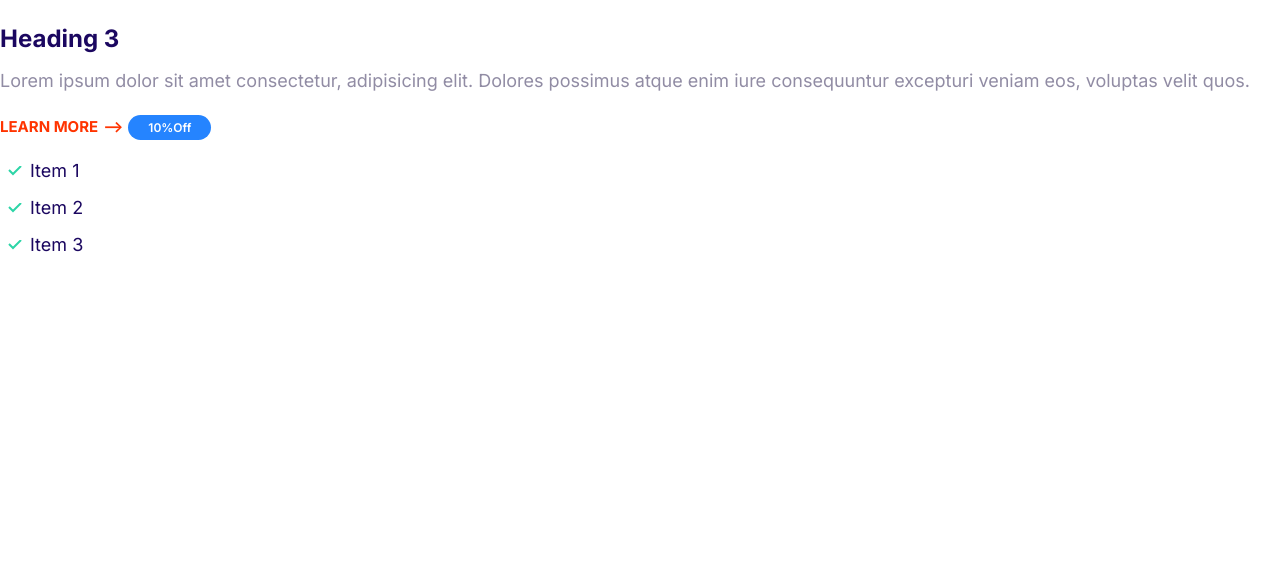
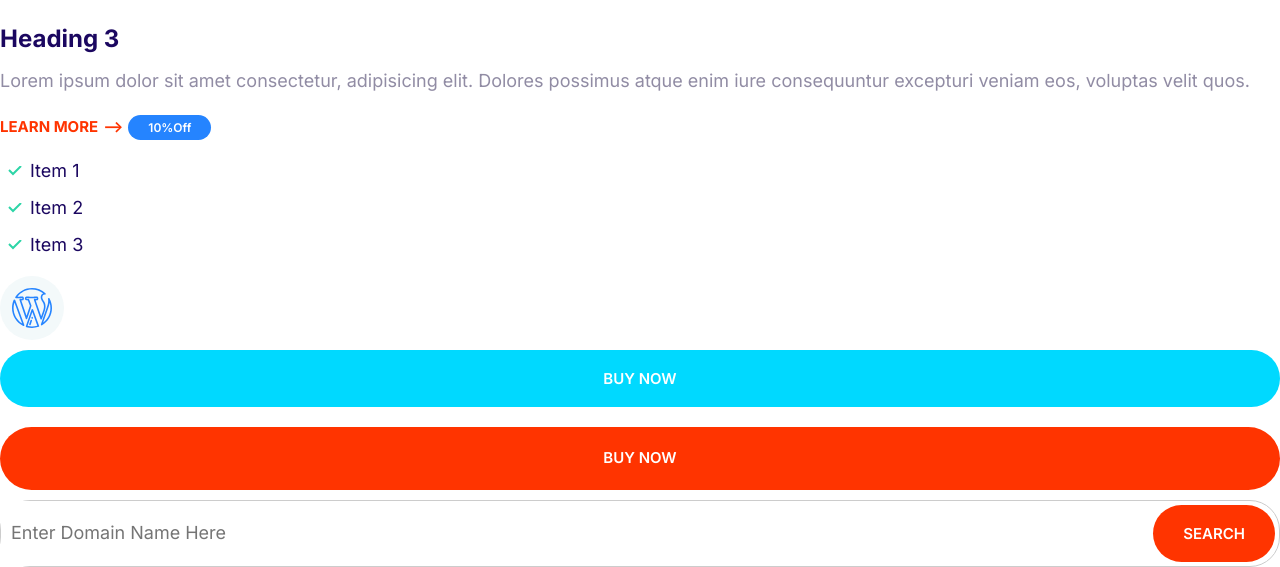
Before and after one commit to Deeprosunix/Moshify, a plain HTML site: page index.html in a window 1280 px wide. Shown: the part 270-837 px from the top of the page. Before the commit the page ends 800 px from the top, so only its background shows below. Drawn offline with Linux system fonts and the light colour scheme.

Commit message:
Creating Input Groups

```diff
--- a/CSS/styles.css
+++ b/CSS/styles.css
@@ -5,6 +5,11 @@
     --colour-accent: #ff3400;
     --colour-body: #918ca4;
     --colour-headings: #1b0760;
+    --colour-border: #ccc;
+    --border-radius: 30px;
+}
+*,*::after,*::before {
+    box-sizing: border-box;
 }
 
 /*Typography*/
@@ -129,3 +134,94 @@ a {
         padding-left: 0;
     }
 }
+
+/*Icons*/
+.icon{
+    width: 40px;
+    height: 40px;
+}
+.icon--primary {
+    fill: var(--colour-primary);
+}
+.icon-container{
+    align-items: center;
+    background-color: #f3f9fa;
+    border-radius: 100%;
+    display: inline-flex;
+    height: 64px;
+    justify-content: center;
+    width: 64px;
+
+}
+/*button*/
+
+.btn{
+    border-radius: 40px;
+    border: 0;
+    cursor: pointer;
+    font-size: 1.8rem;
+    font-weight: 600;
+    padding: 2rem 3rem;
+    text-transform: uppercase;
+    white-space: nowrap;
+    text-align: center;
+    margin: 1rem 0;
+}
+.btn--primary {
+    background-color: var(--colour-primary);
+    color: #fff;
+}
+.btn--primary:hover {
+    background: #3a8ffd;
+}
+.btn--secondary {
+    background-color: var(--colour-secondary);
+    color: #fff;
+}
+.btn--secondary:hover {
+    background: #00c8cb;
+}
+.btn--accent {
+    background-color: var(--colour-accent);
+    color: #fff;
+}
+.btn--accent:hover {
+    background-color: #cc3000;
+}
+.btn--block {
+    width: 100%;
+    display: inline-block;
+}
+.btn--outline {
+    border: 2px solid var(--colour-headings);
+    color: var(--colour-headings);
+    background-color: #fff;
+}
+.btn--outline:hover {
+    background-color: var(--colour-headings);
+    color: #fff;
+}
+
+@media screen and (min-width:1024px) {
+    .btn {
+        font-size: 1.5rem;
+    }
+}
+
+/*Input groups*/
+.input-group{
+    border: 1px solid var(--colour-border);
+    border-radius: var(--border-radius);
+    display: flex;
+
+}
+
+.input-group .input{
+    flex-grow: 1;
+    padding: 1.5rem 1rem;
+    border: 0;
+
+}
+.input-group .btn {
+    margin: 4px;
+}
--- a/index.html
+++ b/index.html
@@ -29,5 +29,16 @@
       <li class="list__item">Item 2</li>
       <li class="list__item">Item 3</li>
     </ul>
+    <span class="icon-container">
+      <svg class="icon icon--primary">
+        <use xlink:href="images/sprite.svg#wordpress"></use>
+      </svg>
+    </span>
+    <button class="btn btn--secondary btn--block">Buy Now</button>
+    <a href="#" class="btn btn--accent btn--block">Buy Now</a>
+    <div class="input-group">
+      <input type="text" class="input" placeholder="Enter Domain Name Here" />
+      <button class="btn btn--accent">Search</button>
+    </div>
   </body>
 </html>
```
Also changed, not shown: Components/icons.html (+3 -2 lines), Components/input-groups.html (added, +4 -0 lines), Components/input.html (added, +1 -0 lines), images/sprite.svg (added).
